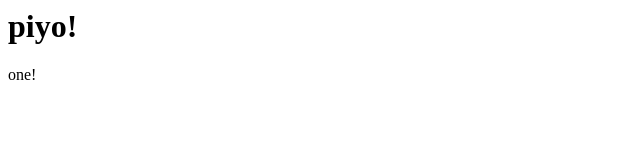
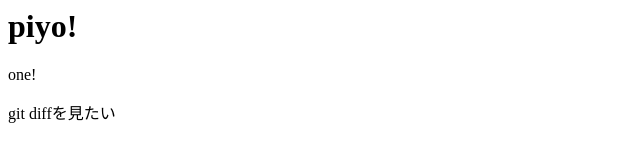
Before and after one commit to rmorimoto2/git_tutorial, a plain HTML site: page index.html in a window 1280 px wide. Shown: the whole page, without its empty margins (0-640 px from the left). Drawn offline with Linux system fonts and the light colour scheme.

Commit message:
git diffの動作確認のため、「git diffを見たい」を追記

```diff
--- a/index.html
+++ b/index.html
@@ -1,2 +1,3 @@
 <h1>piyo!</h1>
 <p>one!<p>
+<p>git diffを見たい<p>
```
